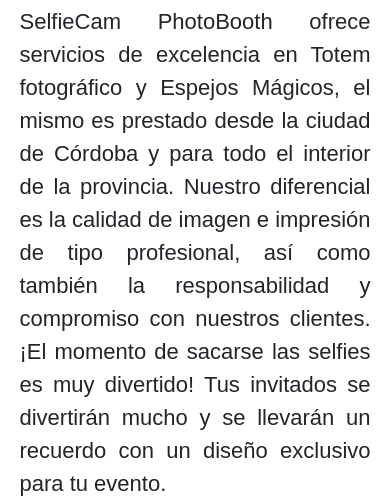
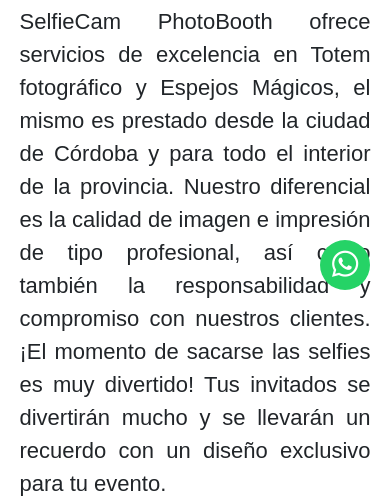
Before and after one commit to mariogzabala/mario-zabala-selfiecam, a PHP site: page / in a window 390 px wide. Shown: the part 514-1014 px from the top of the page. Run offline with PHP 8.4, Linux system fonts and the light colour scheme; some libraries are stand-ins or nearby versions.

Commit message:
Add whatsapp button in index

```diff
--- a/css/style.css
+++ b/css/style.css
@@ -430,6 +430,22 @@ p {
     transform: scale(1.1);
     transition: all .25s; }
 
+.whatsapp {
+  position: fixed;
+  width: 70px;
+  height: 70px;
+  bottom: 100px;
+  right: 60px;
+  background-color: #25d366;
+  color: #FFF;
+  border-radius: 50px;
+  text-align: center;
+  font-size: 40px;
+  z-index: 100; }
+
+.whatsapp-icon {
+  margin-top: 14px; }
+
 @media (max-width: 768px) {
   h1 {
     font-size: 30px;
@@ -442,4 +458,12 @@ p {
   .button {
     width: 40%;
     font-size: 15px;
-    margin: 5% 30% 5% 30%; } }
+    margin: 5% 30% 5% 30%; }
+  .whatsapp {
+    width: 50px;
+    height: 50px;
+    bottom: 40px;
+    right: 20px;
+    font-size: 30px; }
+  .whatsapp-icon {
+    margin-top: 9px; } }
--- a/index.html
+++ b/index.html
@@ -13,6 +13,8 @@
     <script src="https://kit.fontawesome.com/7057b9680e.js" crossorigin="anonymous"></script>
 </head>
 <body class="indexContainer">
+    <!-- BTN-WHATSAPP -->
+    <a href="https://wa.me/5211234567890?text=Me%20gustaría%20saber%20el%20precio%20del%20coche" class="whatsapp" target="_blank"> <i class="fa fa-whatsapp whatsapp-icon"></i></a>
         <!-- HEADER -->
     <header>
             <!-- LOGO -->
--- a/scss/estilo.scss
+++ b/scss/estilo.scss
@@ -62,6 +62,23 @@ p {
 		transition: all .25s;
 	}
 }
+.whatsapp {
+	position:fixed;
+	width:70px;
+	height:70px;
+	bottom:100px;
+	right:60px;
+	background-color:#25d366;
+	color:#FFF;
+	border-radius:50px;
+	text-align:center;
+	font-size:40px;
+	z-index:100;
+}
+.whatsapp-icon {
+	margin-top:14px;
+}
+
 
 @media (max-width: 768px) {
 	h1 {
@@ -80,4 +97,15 @@ p {
 		font-size: 15px;
 		margin: 5% 30% 5% 30%;
 	}
+	.whatsapp{
+		width:50px;
+		height:50px;
+		bottom:40px;
+		right:20px;
+		font-size:30px;
+	}
+	.whatsapp-icon {
+		margin-top:9px;
+	}
+
 }
```
